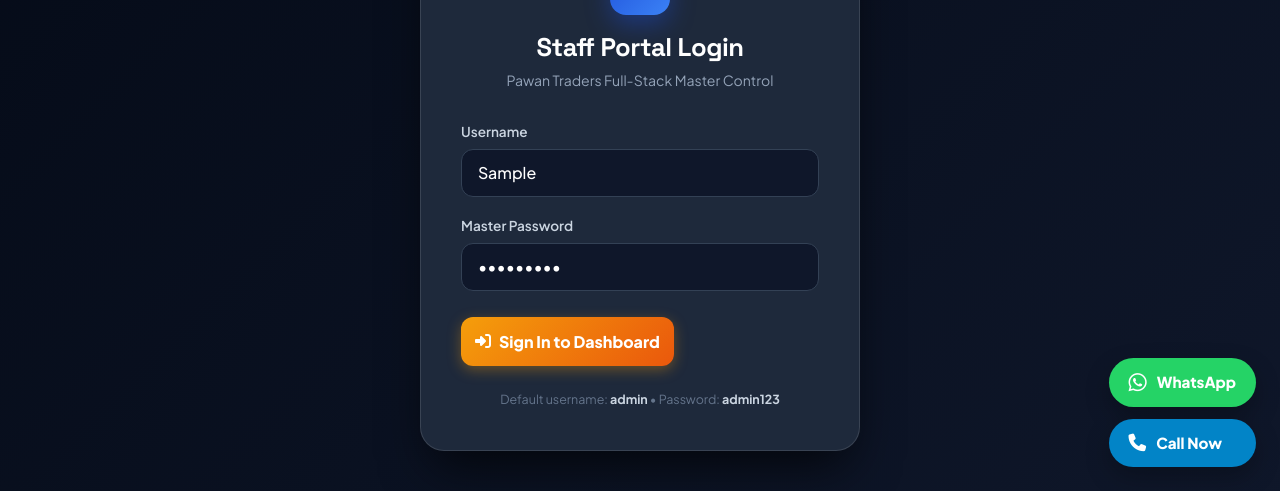
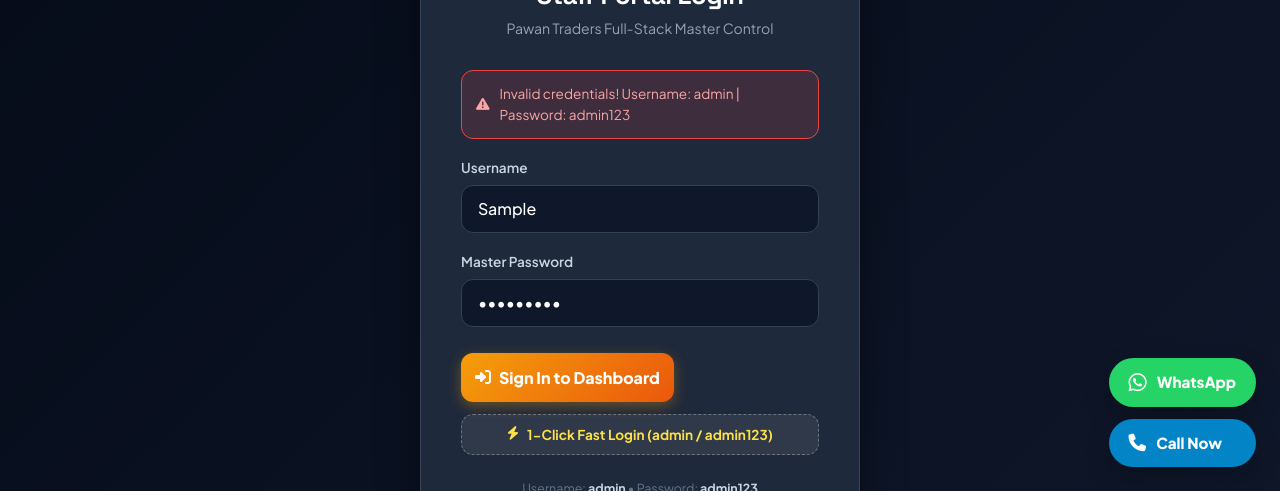
Before and after one commit to nexgencode1/pawan-traders, a Next.js app: page /admin in a window 1280 px wide. Both pictures are taken after typing "Sample", "Sample123" into the empty fields and a click on the button "Sign In to Dashboard". Shown: the part 309-800 px from the top of the page. Built offline with nearby package versions, Linux system fonts and the light colour scheme.

Commit message:
Fix admin login: add input trimming, localStorage session persistence, inline error banner, and 1-click login button

```diff
--- a/src/app/admin/page.js
+++ b/src/app/admin/page.js
@@ -8,6 +8,7 @@ export default function AdminPage() {
   const [isAuthenticated, setIsAuthenticated] = useState(false);
   const [username, setUsername] = useState("");
   const [password, setPassword] = useState("");
+  const [loginError, setLoginError] = useState("");
   const [activeTab, setActiveTab] = useState("dashboard");
 
   // System Health & Stats
@@ -82,16 +83,41 @@ export default function AdminPage() {
     setTimeout(() => setToast(null), 3500);
   };
 
-  // Login handler
+  // Check saved session on initial load
+  useEffect(() => {
+    if (typeof window !== "undefined") {
+      const savedAuth = localStorage.getItem("pt_admin_logged_in");
+      if (savedAuth === "true") {
+        setIsAuthenticated(true);
+      }
+    }
+  }, []);
+
+  // Login handler with whitespace trimming and case insensitivity
   const handleLogin = (e) => {
-    e.preventDefault();
-    if (
-      (username === "admin" || username === "pawantraders") &&
-      (password === "admin123" || password === "pawan@2026")
-    ) {
+    if (e) e.preventDefault();
+    setLoginError("");
+
+    const cleanUser = (username || "").trim().toLowerCase();
+    const cleanPass = (password || "").trim();
+
+    const validUsers = ["admin", "pawantraders", "pawan"];
+    const validPass = ["admin123", "pawan@2026", "admin", "123456"];
+
+    if (validUsers.includes(cleanUser) && validPass.includes(cleanPass)) {
       setIsAuthenticated(true);
+      if (typeof window !== "undefined") {
+        localStorage.setItem("pt_admin_logged_in", "true");
+      }
     } else {
-      alert("Invalid credentials! Username: admin | Password: admin123");
+      setLoginError("Invalid credentials! Username: admin | Password: admin123");
+    }
+  };
+
+  const handleLogout = () => {
+    setIsAuthenticated(false);
+    if (typeof window !== "undefined") {
+      localStorage.removeItem("pt_admin_logged_in");
     }
   };
 
@@ -418,6 +444,24 @@ export default function AdminPage() {
             </p>
           </div>
 
+          {loginError && (
+            <div style={{
+              background: "rgba(239, 68, 68, 0.15)",
+              border: "1px solid #EF4444",
+              color: "#FCA5A5",
+              padding: "12px 14px",
+              borderRadius: "var(--radius-md)",
+              fontSize: "0.85rem",
+              marginBottom: "18px",
+              display: "flex",
+              alignItems: "center",
+              gap: "10px",
+            }}>
+              <i className="fa-solid fa-triangle-exclamation"></i>
+              <span>{loginError}</span>
+            </div>
+          )}
+
           <form onSubmit={handleLogin}>
             <div className="form-group" style={{ marginBottom: "18px" }}>
               <label style={{ color: "#CBD5E1", fontSize: "0.85rem", fontWeight: 600 }}>Username</label>
@@ -426,7 +470,10 @@ export default function AdminPage() {
                 className="form-control"
                 placeholder="admin"
                 value={username}
-                onChange={(e) => setUsername(e.target.value)}
+                onChange={(e) => {
+                  setUsername(e.target.value);
+                  setLoginError("");
+                }}
                 style={{ background: "#0F172A", border: "1px solid #334155", color: "#FFFFFF" }}
                 required
               />
@@ -439,7 +486,10 @@ export default function AdminPage() {
                 className="form-control"
                 placeholder="••••••••"
                 value={password}
-                onChange={(e) => setPassword(e.target.value)}
+                onChange={(e) => {
+                  setPassword(e.target.value);
+                  setLoginError("");
+                }}
                 style={{ background: "#0F172A", border: "1px solid #334155", color: "#FFFFFF" }}
                 required
               />
@@ -452,10 +502,40 @@ export default function AdminPage() {
             >
               <i className="fa-solid fa-right-to-bracket"></i> Sign In to Dashboard
             </button>
+
+            <button
+              type="button"
+              onClick={() => {
+                setUsername("admin");
+                setPassword("admin123");
+                setIsAuthenticated(true);
+                if (typeof window !== "undefined") {
+                  localStorage.setItem("pt_admin_logged_in", "true");
+                }
+              }}
+              style={{
+                marginTop: "12px",
+                width: "100%",
+                padding: "11px",
+                borderRadius: "var(--radius-md)",
+                background: "rgba(255, 255, 255, 0.08)",
+                border: "1px dashed rgba(255, 255, 255, 0.3)",
+                color: "#FDE047",
+                fontSize: "0.85rem",
+                fontWeight: 700,
+                cursor: "pointer",
+                display: "flex",
+                alignItems: "center",
+                justifyContent: "center",
+                gap: "8px",
+              }}
+            >
+              <i className="fa-solid fa-bolt"></i> 1-Click Fast Login (admin / admin123)
+            </button>
           </form>
 
           <div style={{ marginTop: "24px", textAlign: "center", fontSize: "0.78rem", color: "#64748B" }}>
-            Default username: <strong style={{ color: "#CBD5E1" }}>admin</strong> &bull; Password: <strong style={{ color: "#CBD5E1" }}>admin123</strong>
+            Username: <strong style={{ color: "#CBD5E1" }}>admin</strong> &bull; Password: <strong style={{ color: "#CBD5E1" }}>admin123</strong>
           </div>
         </div>
       </div>
@@ -552,7 +632,7 @@ export default function AdminPage() {
           </Link>
 
           <button
-            onClick={() => setIsAuthenticated(false)}
+            onClick={handleLogout}
             style={{
               background: "rgba(239, 68, 68, 0.15)",
               color: "#F87171",
```
